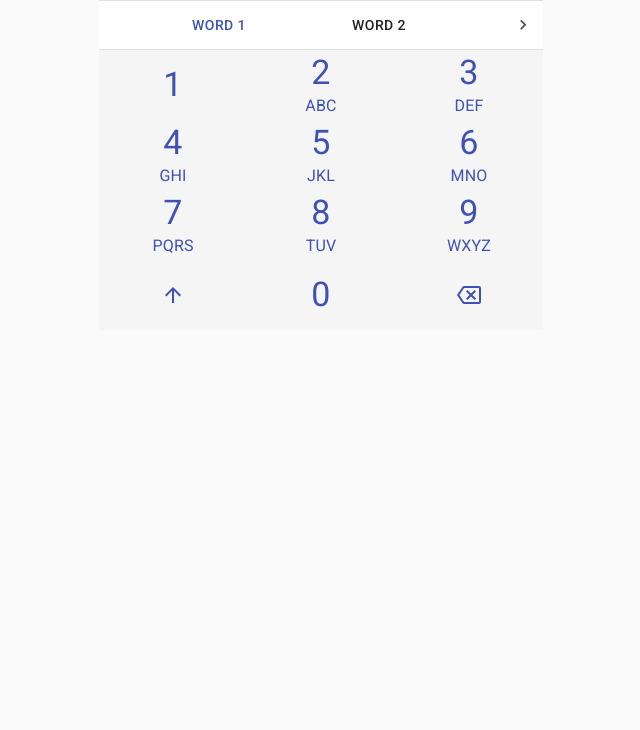
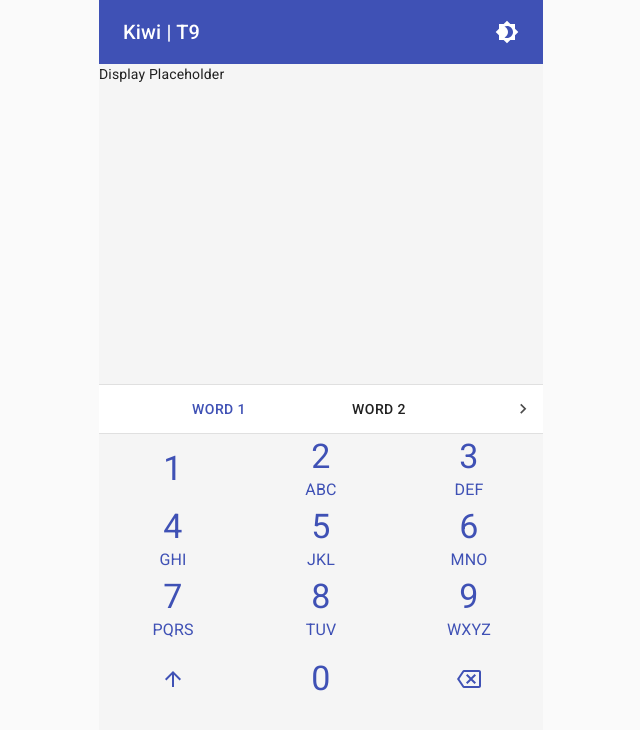
Before and after one commit to Pirastrino/phonewords, a React app in the folder src/app/: page / in a window 1280 px wide. Shown: the top 730 px of the page, without its empty margins (319-959 px from the left). Built offline with nearby package versions, Linux system fonts and the light colour scheme.

Commit message:
add Display and Header components

```diff
--- a/src/app/src/components/App/index.tsx
+++ b/src/app/src/components/App/index.tsx
@@ -3,6 +3,8 @@ import { makeStyles, createStyles, Theme } from '@material-ui/core/styles';
 import Container from '@material-ui/core/Container';
 
 import { Layout } from '../Layout';
+import { Display } from '../Display';
+import { Header } from '../Header';
 import { Keypad } from '../Keypad';
 import { SuggestionBar } from '../SuggestionBar';
 
@@ -10,6 +12,7 @@ const App: FC = () => {
   const styles = makeStyles((theme: Theme) =>
     createStyles({
       root: {
+        height: '100vh',
         backgroundColor: 'whitesmoke',
       },
     })
@@ -19,8 +22,9 @@ const App: FC = () => {
     <Layout>
       {/* <Helmet /> */}
       {/* <AppRouter/> */}
-      {/* <Display /> */}
       <Container disableGutters className={styles.root} maxWidth="xs">
+        <Header />
+        <Display />
         <SuggestionBar />
         <Keypad />
       </Container>
--- /dev/null
+++ b/src/app/src/components/Display/index.tsx
@@ -0,0 +1,18 @@
+import React from 'react';
+import Box from '@material-ui/core/Box';
+import { makeStyles, createStyles, Theme } from '@material-ui/core/styles';
+
+const Display = () => {
+  const styles = makeStyles((theme: Theme) =>
+    createStyles({
+      root: {
+        width: '100%',
+        height: '40vh',
+      },
+    })
+  )();
+
+  return <Box className={styles.root}>Display Placeholder</Box>;
+};
+
+export { Display };
--- /dev/null
+++ b/src/app/src/components/Header/index.tsx
@@ -0,0 +1,42 @@
+import React from 'react';
+import { createStyles, makeStyles, Theme } from '@material-ui/core/styles';
+import AppBar from '@material-ui/core/AppBar';
+import Toolbar from '@material-ui/core/Toolbar';
+import Typography from '@material-ui/core/Typography';
+import IconButton from '@material-ui/core/IconButton';
+import Brightness4Icon from '@material-ui/icons/Brightness4';
+// import Brightness5Icon from '@material-ui/icons/Brightness5';
+
+const Header = () => {
+  const styles = makeStyles((theme: Theme) =>
+    createStyles({
+      root: {
+        flexGrow: 1,
+      },
+      themeButton: {
+        // borderTop: `1px solid ${theme.palette.divider}`,
+        // borderBottom: `1px solid ${theme.palette.divider}`,
+      },
+      title: {
+        flexGrow: 1,
+      },
+    })
+  )();
+
+  return (
+    <div className={styles.root}>
+      <AppBar elevation={0} position="static">
+        <Toolbar>
+          <Typography variant="h6" className={styles.title}>
+            Kiwi | T9
+          </Typography>
+          <IconButton edge="end" color="inherit" aria-label="theme">
+            <Brightness4Icon />
+          </IconButton>
+        </Toolbar>
+      </AppBar>
+    </div>
+  );
+};
+
+export { Header };
```
Also changed, not shown: src/app/src/components/SuggestionBar/index.tsx (+1 -6 lines), src/app/src/components/WordTab/index.tsx (+1 -6 lines).
